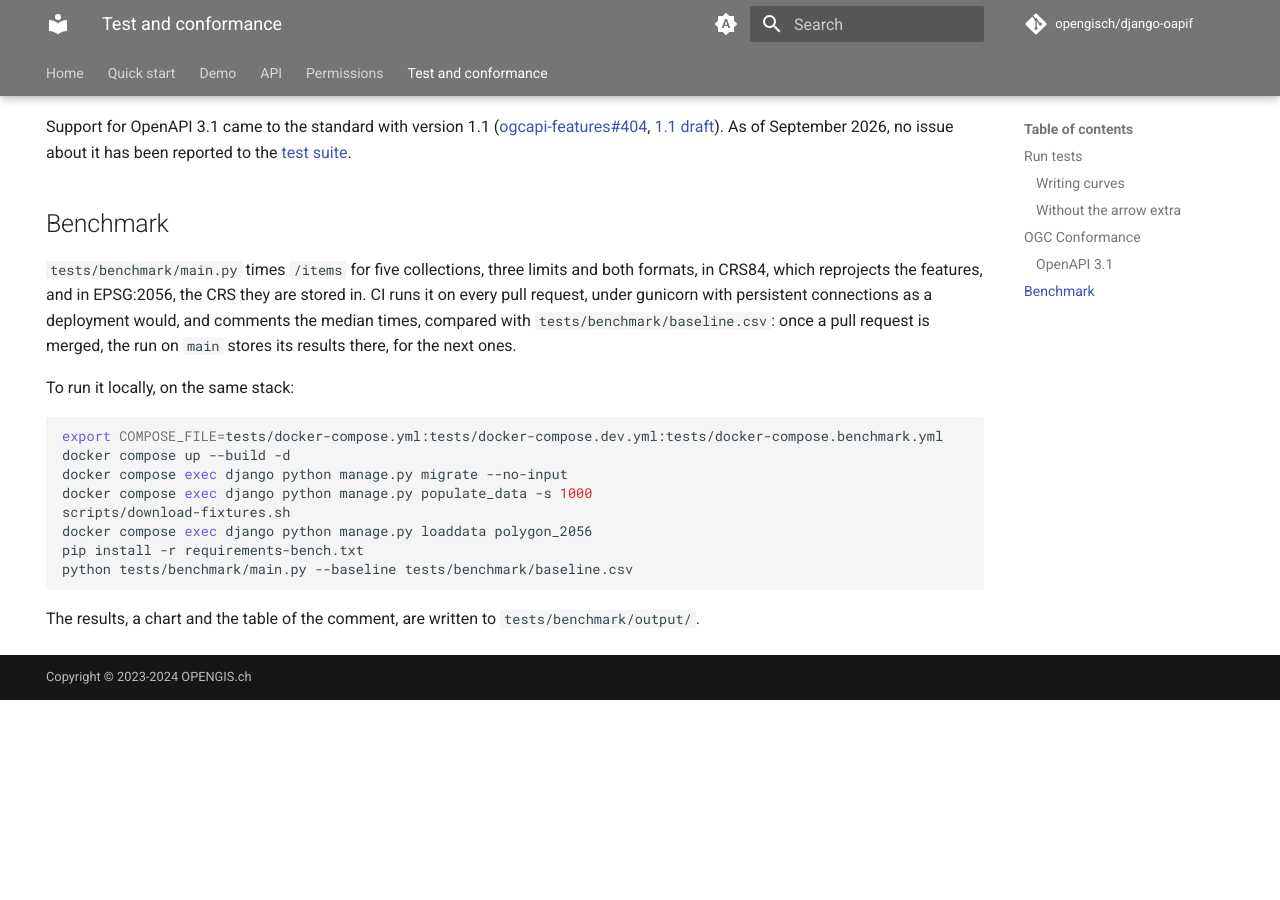
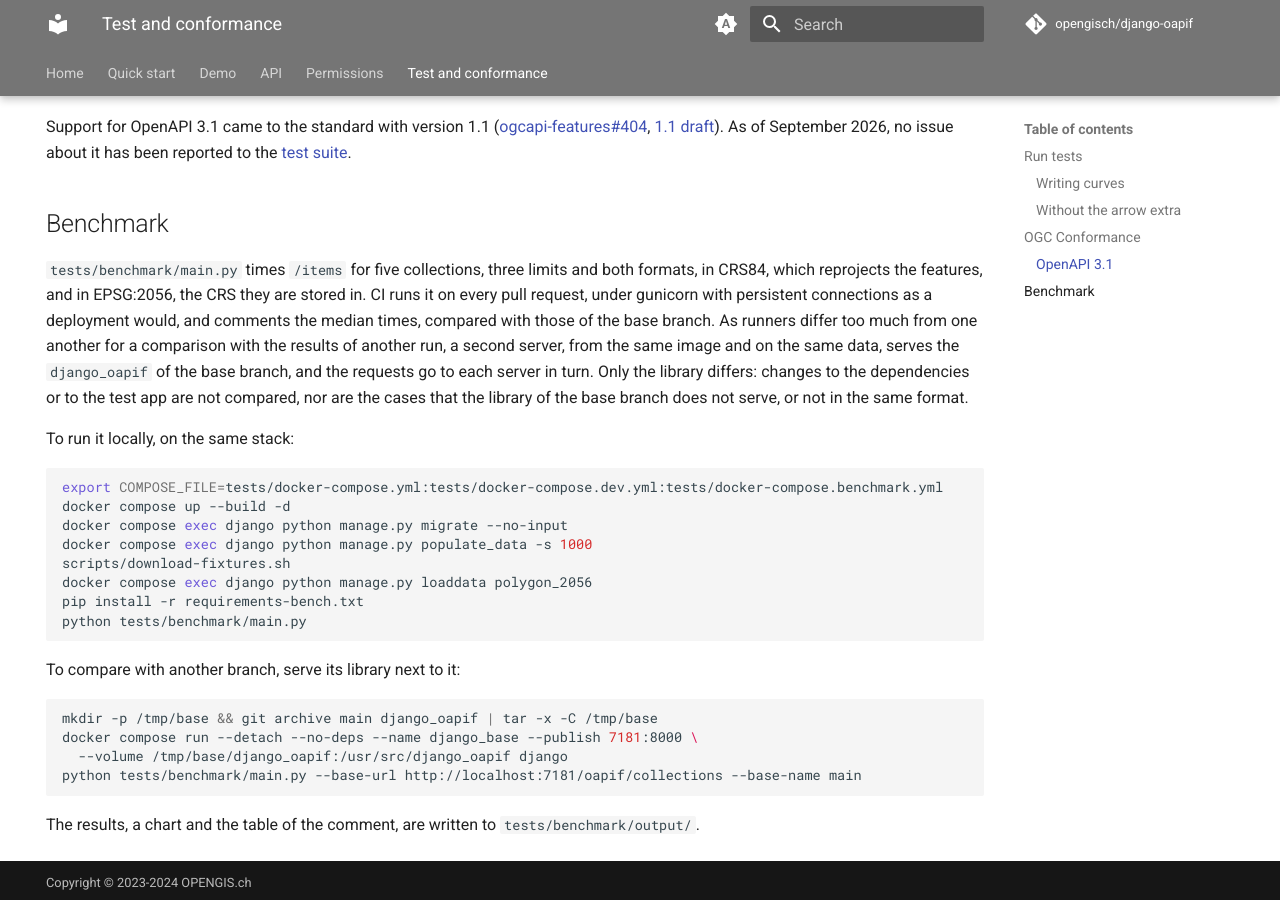
Before and after one commit to opengisch/django-oapif, an MkDocs documentation site: the page built from docs/content/tests.md, in a window 1280 px wide and 900 px high, scrolled down 1351 px. Built offline with MkDocs 1.6.1 and Material for MkDocs 9.7.7, drawn with Linux system fonts in a browser that asks for light colours; comment, search, counter and statistics services are not loaded; before the commit the page ends 2051 px from its top, so only the background shows below that.

Commit message:
Compare the benchmark with the base branch, on the same runner

````diff
--- a/docs/content/tests.md
+++ b/docs/content/tests.md
@@ -74,8 +74,11 @@ been reported to the [test suite](https://github.com/opengeospatial/ets-ogcapi-f
 `tests/benchmark/main.py` times `/items` for five collections, three limits and both formats, in CRS84,
 which reprojects the features, and in EPSG:2056, the CRS they are stored in. CI runs it on every pull
 request, under gunicorn with persistent connections as a deployment would, and comments the median
-times, compared with `tests/benchmark/baseline.csv`: once a pull request is merged, the run on `main`
-stores its results there, for the next ones.
+times, compared with those of the base branch. As runners differ too much from one another for a
+comparison with the results of another run, a second server, from the same image and on the same data,
+serves the `django_oapif` of the base branch, and the requests go to each server in turn. Only the
+library differs: changes to the dependencies or to the test app are not compared, nor are the cases
+that the library of the base branch does not serve, or not in the same format.
 
 To run it locally, on the same stack:
 
@@ -87,7 +90,16 @@ docker compose exec django python manage.py populate_data -s 1000
 scripts/download-fixtures.sh
 docker compose exec django python manage.py loaddata polygon_2056
 pip install -r requirements-bench.txt
-python tests/benchmark/main.py --baseline tests/benchmark/baseline.csv
+python tests/benchmark/main.py
+```
+
+To compare with another branch, serve its library next to it:
+
+```bash
+mkdir -p /tmp/base && git archive main django_oapif | tar -x -C /tmp/base
+docker compose run --detach --no-deps --name django_base --publish 7181:8000 \
+  --volume /tmp/base/django_oapif:/usr/src/django_oapif django
+python tests/benchmark/main.py --base-url http://localhost:7181/oapif/collections --base-name main
 ```
 
 The results, a chart and the table of the comment, are written to `tests/benchmark/output/`.
````
Also changed, not shown: 3 other files.
